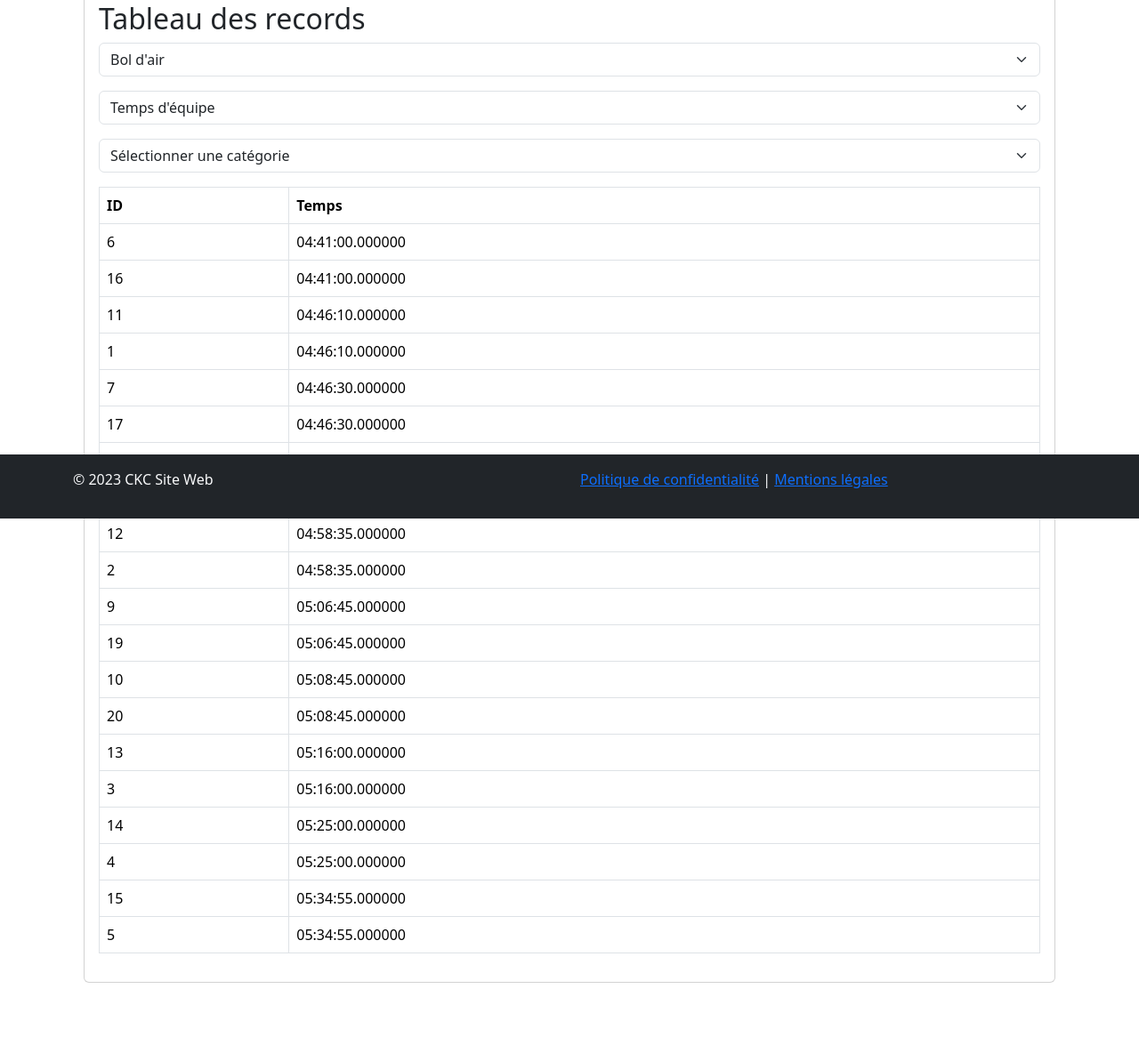
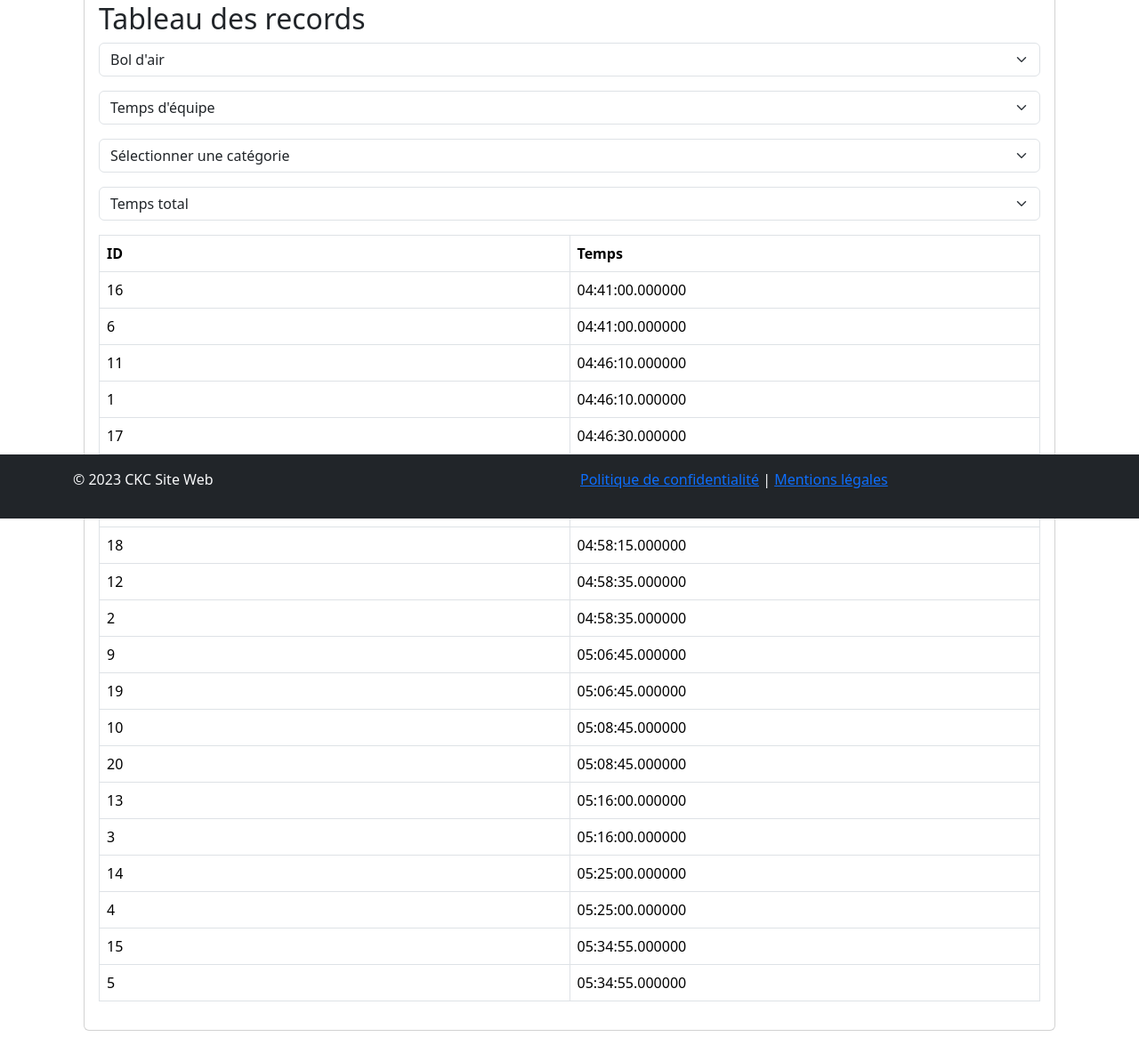
Before and after one commit to PENKOV-Miroslav/PHP-MVC, a PHP site: page / in a window 1280 px wide. Shown: the part 217-1383 px from the top of the page at 89% size. Before the commit the page ends 1322 px from the top, so only its background shows below. Run offline with PHP 8.4, Linux system fonts and the light colour scheme; data comes from the database, SQL or seed files in the repository.

Commit message:
Finally classification

```diff
--- a/Contenu/js/script.js
+++ b/Contenu/js/script.js
@@ -73,8 +73,9 @@
     });
 }
 
+// Lorsque le document est prêt, on ajoute des écouteurs d'événements aux éléments de filtrage. A chaque clique sur un des filtres, les données seront mises à jour
 $(document).ready(function() {
-    $("#temps-type, #categorie, #circuit").on("change click", updateResults);
+    $("#temps-type, #categorie, #circuit, #epreuve").on("change click", updateResults);
     updateResults();
 });
 
@@ -83,16 +84,20 @@
     const tempsType = $("#temps-type").val();
     const categorie = $("#categorie").val();
     const circuit = $("#circuit").val();
+    const epreuve = $("#epreuve").val();
 
+    // Utilisation d'AJAX pour envoyer les valeurs des filtres au script PHP côté serveur
     $.ajax({
         type: "POST",
         url: "DAO/get_results.php",
         data: {
             tempsType: tempsType,
             categorie: categorie,
-            circuit : circuit
+            circuit : circuit,
+            epreuve : epreuve
         },
         success: function (data) {
+            // Met à jour le contenu du tableau HTML (#results-table) avec les données reçues du script PHP
             $("#results-table tbody").html(data);
         },
         error: function (xhr, status, error) {
--- a/Contenu/style.css
+++ b/Contenu/style.css
@@ -11,6 +11,10 @@
 
 main{
     margin-bottom: 90px;
+}
+
+#results-table th, #results-table td {
+  width: 50%;
 }
 
 @media print {
--- a/DAO/get_results.php
+++ b/DAO/get_results.php
@@ -4,6 +4,7 @@
 $tempsType = $_POST['tempsType'];
 $categorie = $_POST['categorie'];
 $circuit = $_POST['circuit'];
+$epreuve = $_POST['epreuve'];
 
 $connexion = new ConnexionBDD('localhost', 'raid_ckc', 'raid_ckc', 'raid_ckc');
 $con = $connexion->connect();
@@ -11,11 +12,11 @@
 $nom_table = "TempsMinParticipantCircuit".$circuit;
 
 if ($tempsType == 'equipe'){
-    $sql = 'SELECT P.ID_EQUIPE AS ID,
-    MAX(TMP.TempsCumule) AS TempsCumuleMax
-    FROM '.$nom_table.' TMP';
+    $sql = "SELECT P.ID_EQUIPE AS ID,
+    MAX(TMP.$epreuve) AS TempsCumuleMax
+    FROM ".$nom_table." TMP";
 } else{
-    $sql = 'SELECT TMP.ID_PARTICIPANT AS ID, TMP.TempsCumule AS TempsCumuleMax FROM '.$nom_table.' TMP';
+    $sql = "SELECT TMP.ID_PARTICIPANT AS ID, TMP.$epreuve AS TempsCumuleMax FROM ".$nom_table." TMP";
 }
 
 $sql .= ' INNER JOIN PARTICIPANT P ON TMP.ID_PARTICIPANT = P.ID_PARTICIPANT
--- a/View/accueil.php
+++ b/View/accueil.php
@@ -19,6 +19,12 @@
                     <option value="3">Mixte</option>
                     <option value="4">VAE</option>
                 </select>
+                <select id="epreuve" class="form-select mb-3 mr-sm-3">
+                    <option value="TempsCumule">Temps total</option>
+                    <option value="Course_a_pied">Temps course à pied</option>
+                    <option value="Canoe">Temps canoë</option>
+                    <option value="VTT">Temps vtt</option>
+                </select>
             </form>
                 <table id="results-table" class="table table-bordered">
                     <!-- Tableau pour l'onglet 1 -->
--- a/raid_ckc.sql
+++ b/raid_ckc.sql
@@ -538,7 +538,7 @@
 
 CREATE VIEW TempsMinParticipantCircuit1 AS
 SELECT T.ID_PARTICIPANT,
-  MIN(CASE WHEN T.ID_EPREUVE = 1 THEN T.DUREE_TEMPS ELSE NULL END) AS "Course à pied",
+  MIN(CASE WHEN T.ID_EPREUVE = 1 THEN T.DUREE_TEMPS ELSE NULL END) AS "Course_a_pied",
   MIN(CASE WHEN T.ID_EPREUVE = 2 THEN T.DUREE_TEMPS ELSE NULL END) AS "Canoe",
   MIN(CASE WHEN T.ID_EPREUVE = 3 THEN T.DUREE_TEMPS ELSE NULL END) AS "VTT",
   SEC_TO_TIME(
@@ -556,7 +556,7 @@
 
 CREATE VIEW TempsMinParticipantCircuit2 AS
 SELECT T.ID_PARTICIPANT,
-  MIN(CASE WHEN T.ID_EPREUVE = 4 THEN T.DUREE_TEMPS ELSE NULL END) AS "Course à pied",
+  MIN(CASE WHEN T.ID_EPREUVE = 4 THEN T.DUREE_TEMPS ELSE NULL END) AS "Course_a_pied",
   MIN(CASE WHEN T.ID_EPREUVE = 5 THEN T.DUREE_TEMPS ELSE NULL END) AS "Canoe",
   MIN(CASE WHEN T.ID_EPREUVE = 6 THEN T.DUREE_TEMPS ELSE NULL END) AS "VTT",
   SEC_TO_TIME(
```
